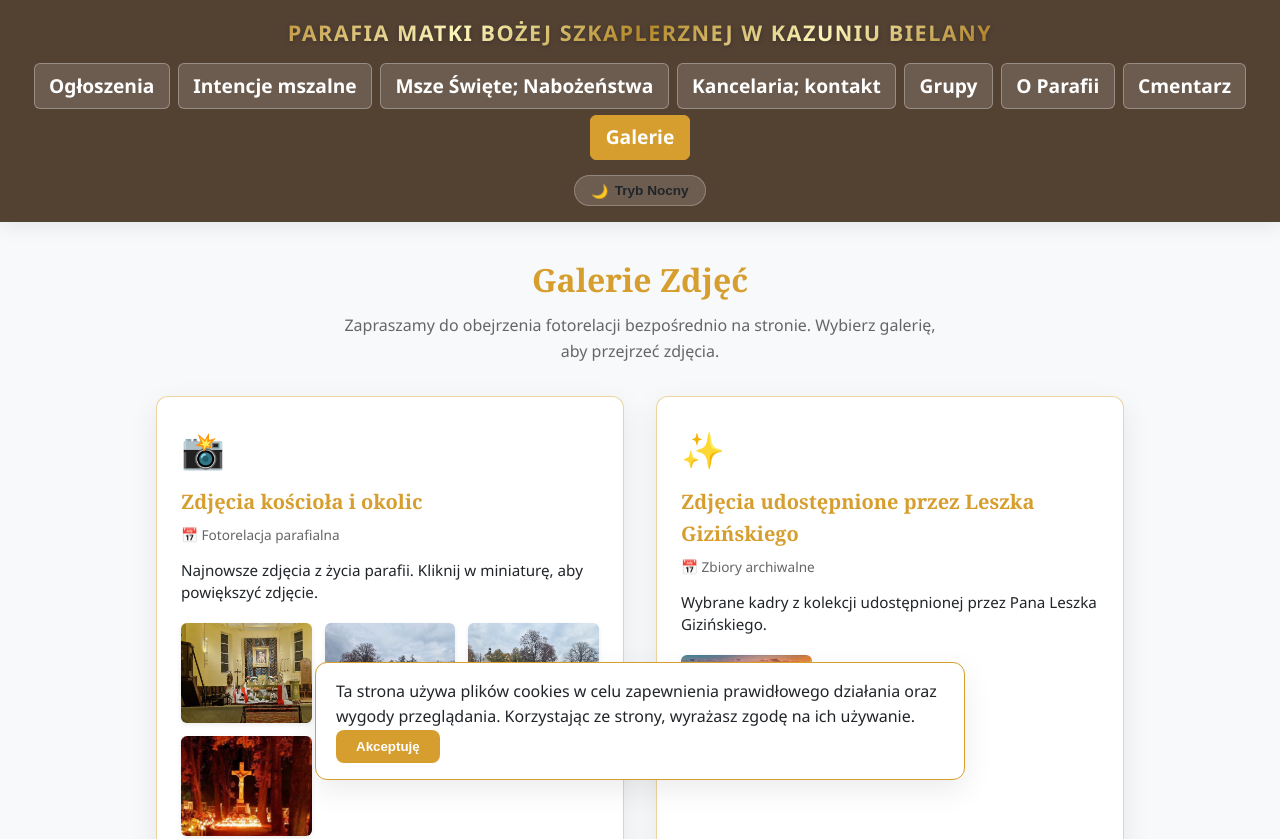
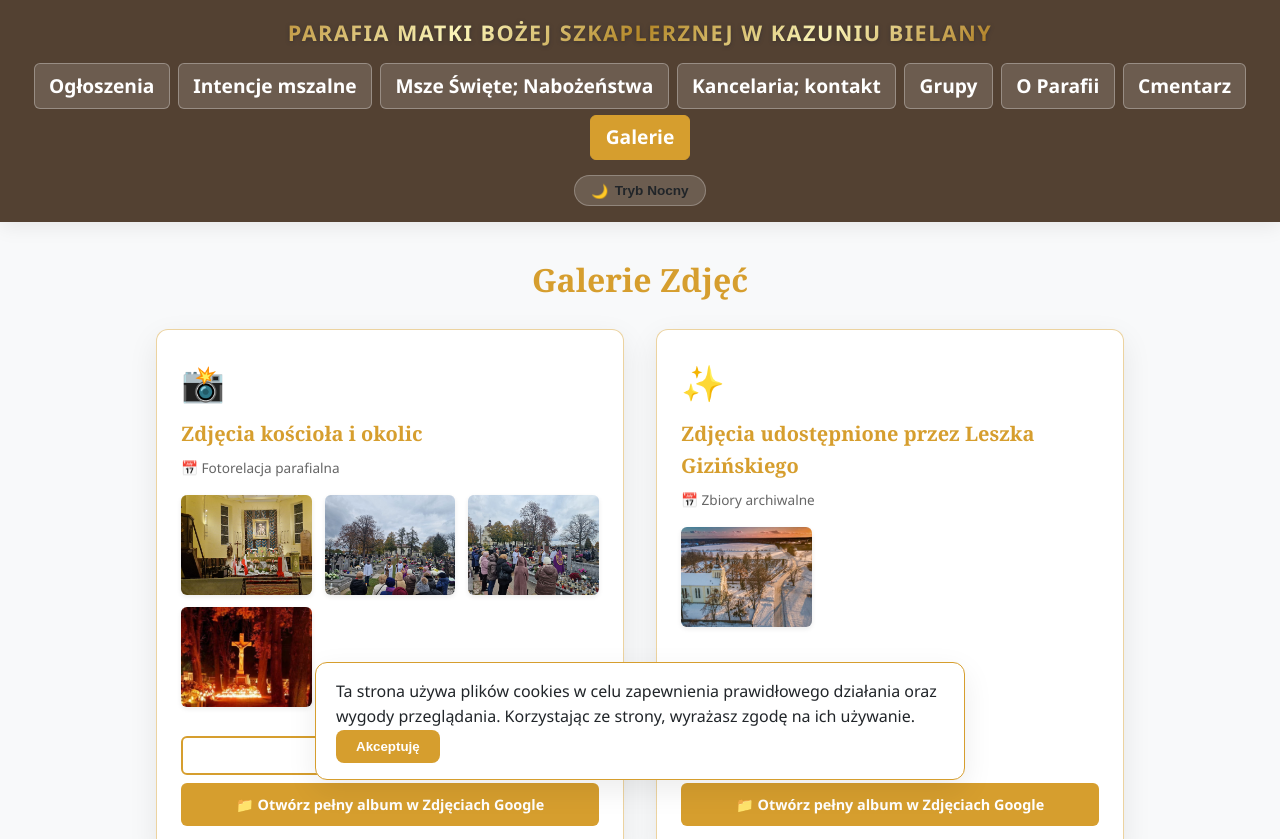
Before and after one commit to luigi9486/kazun, a plain HTML site: page galerie.html in a window 1280 px wide. Shown: the top 839 px of the page. Drawn offline with Linux system fonts and the light colour scheme.

Commit message:
Adjust margins and remove unnecessary text

```diff
--- a/galerie.html
+++ b/galerie.html
@@ -31,7 +31,7 @@ main.gallery-container {
     display: grid;
     grid-template-columns: repeat(auto-fill, minmax(450px, 1fr));
     gap: 2rem;
-    margin-top: 2rem;
+    margin-top: 1.5rem;
 }
 
 @media (max-width: 768px) {
@@ -67,15 +67,8 @@ main.gallery-container {
 .gallery-date {
     font-size: 0.85rem;
     color: #666;
-    margin-bottom: 0.8rem;
+    margin-bottom: 1rem;
     font-weight: 500;
-}
-
-.gallery-card p {
-    font-size: 0.95rem;
-    line-height: 1.5;
-    color: var(--text-color, #333);
-    margin-bottom: 1.2rem;
 }
 
 /* Siatka lokalnych miniaturek */
@@ -159,9 +152,6 @@ main.gallery-container {
     <h1 style="text-align: center; font-family: 'Georgia', serif; margin-bottom: 0.5rem; color: var(--accent-gold, #c5a059);">
         Galerie Zdjęć
     </h1>
-    <p style="text-align: center; color: #666; max-width: 600px; margin: 0 auto 2rem auto;">
-        Zapraszamy do obejrzenia fotorelacji bezpośrednio na stronie. Wybierz galerię, aby przejrzeć zdjęcia.
-    </p>
 
     <div class="gallery-grid">
 
@@ -171,11 +161,9 @@ main.gallery-container {
                 <div class="gallery-icon">📸</div>
                 <h2 class="gallery-title">Zdjęcia kościoła i okolic</h2>
                 <div class="gallery-date">📅 Fotorelacja parafialna</div>
-                <p>Najnowsze zdjęcia z życia parafii. Kliknij w miniaturę, aby powiększyć zdjęcie.</p>
 
-                <!-- PIERWSZE MINIATURKI: Najnowsze z listopada (ułożone od najnowszego do starszego) -->
+                <!-- PIERWSZE MINIATURKI: Najnowsze z listopada -->
                 <div class="local-photo-grid">
-
                     <a href="galeria/zdjecia_1/20261111_175739.jpg" target="_blank" class="local-photo-item">
                         <img src="galeria/zdjecia_1/20261111_175739.jpg" alt="Kościół i okolice">
                     </a>
@@ -190,7 +178,7 @@ main.gallery-container {
                     </a>
                 </div>
 
-                <!-- ROZWIJANA SEKCJA: Starsze zdjęcia (październik i wrzesień, od najnowszego do najstarszego) -->
+                <!-- ROZWIJANA SEKCJA: Starsze zdjęcia -->
                 <div id="extra-zdjecia-1" class="local-photo-grid extra-photos">
                     <a href="galeria/zdjecia_1/20261102_085824.jpg" target="_blank" class="local-photo-item">
                         <img src="galeria/zdjecia_1/20261102_085824.jpg" alt="Kościół i okolice">
@@ -420,7 +408,6 @@ main.gallery-container {
                 <div class="gallery-icon">✨</div>
                 <h2 class="gallery-title">Zdjęcia udostępnione przez Leszka Gizińskiego</h2>
                 <div class="gallery-date">📅 Zbiory archiwalne</div>
-                <p>Wybrane kadry z kolekcji udostępnionej przez Pana Leszka Gizińskiego.</p>
 
                 <!-- Pojedyncza miniaturka z folderu zdjecia_2 -->
                 <div class="local-photo-grid">
```
